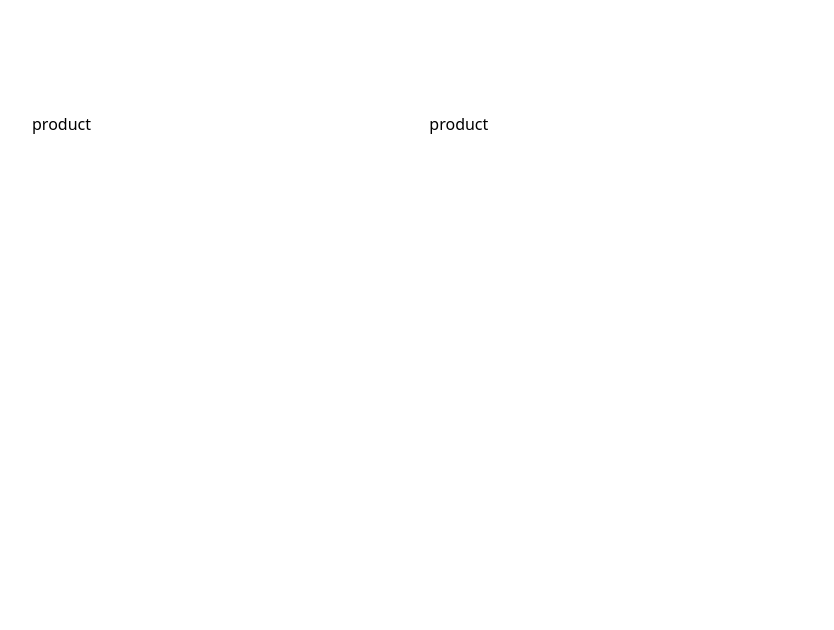
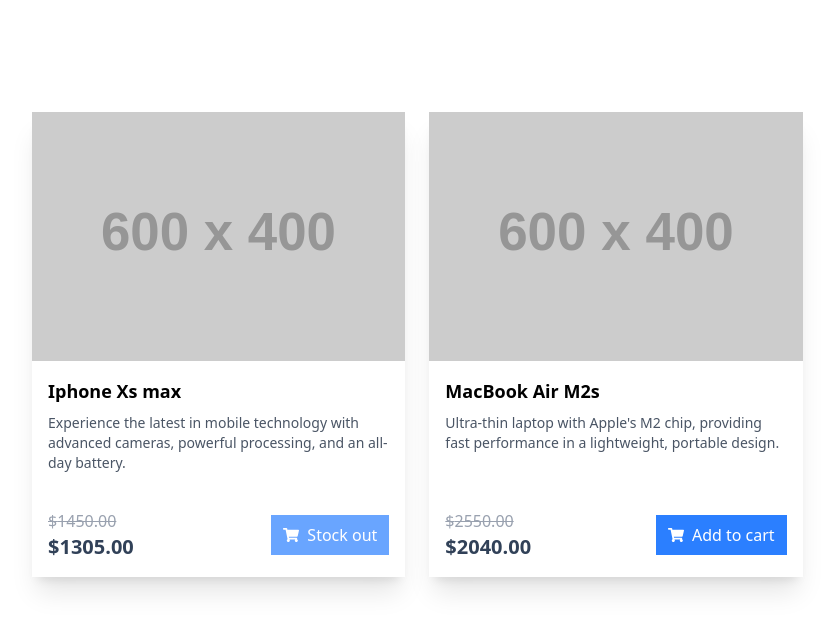
Before and after one commit to Sailesh-developer/Ecommerce-UI, a React (Vite) app: page / in a window 1280 px wide. Shown: the top 630 px of the page, without its empty margins (24-858 px from the left). Built offline with nearby package versions, Linux system fonts and the light colour scheme.

Commit message:
added products to the card and wrote css for them.

```diff
--- a/src/components/ProductCard.jsx
+++ b/src/components/ProductCard.jsx
@@ -1,7 +1,89 @@
-const ProductCard = () => {
+
+import { useState } from "react";
+import { FaShoppingCart } from "react-icons/fa";
+
+
+const ProductCard = ({
+    productId,
+    productName,
+    image,
+    description,
+    quantity,
+    price,
+    discount,
+    specialPrice
+}) => {
+    const [openProductViewModal, setopenProductViewModal] = useState(false);
+    const btnLoader = false;
+    const [selectedViewProduct, setselectedViewProduct] = useState("");
+    const isAvailable = quantity && Number(quantity) > 0;
+
+    const handleProductView = (product) => {
+        setselectedViewProduct(product);
+        setopenProductViewModal(true);
+    }
+
     return(
-        <div>
-            <p>product</p>
+        <div className="shadow-xl overflow-hidden transition-shadow duration-300">
+            <div onClick = {() => {
+                handleProductView({
+                    id: productId,
+                    productName,
+                    image,
+                    description,
+                    quantity,
+                    price,
+                    discount,
+                    specialPrice
+                })
+            }} className="w-full overflow-hidden aspect-[3/2]">
+                <img className="w-full h-full cursor-pointer transition-transform duration-300 transform hover:scale-105"
+                src={image}
+                alt={productName}
+                >
+                </img>
+            </div>
+            <div className="p-4">
+            <h2 onClick={() => {}}
+                className="text-lg font-semibold mb-2 cursor-pointer"
+                >
+            {productName}
+            </h2>
+            <div className="min-h-20 max-h-20">
+            <p className="text-gray-600 text-sm">{description}</p>
+            </div>
+
+            <div className="flex items-center justify-between mt-4">
+            {specialPrice ? (
+                   <div className="flex flex-col">
+                   <span className="text-gray-400 line-through">
+                     ${Number(price).toFixed(2)}
+                    </span>
+                    <span className="text-xl font-bold text-slate-700">
+                     ${Number(specialPrice).toFixed(2)}
+                    </span>
+                   </div>
+            ) : (
+                   <div>
+                     <span className="text-xl font-bold text-slate-700">
+                      {"  "}
+                     ${Number(price).toFixed(2)}
+                    </span>
+                   </div>
+            )
+            }
+
+            <button
+            disabled={!isAvailable || btnLoader}
+            onClick={() => {}}
+            className={`bg-blue-500 ${isAvailable ? "opacity-100 hover:bg-blue-600" : "opacity-70"}
+             text-white py-2 px-3 round-lg items-center transition-colors duration-300 2-36 flex`}>
+                <FaShoppingCart className="mr-2"/>
+                {isAvailable ? "Add to cart" : "Stock out"}
+            </button>
+            </div>
+
+            </div>
         </div>
     );
 }
--- a/src/components/Products.jsx
+++ b/src/components/Products.jsx
@@ -24,7 +24,7 @@
               productName: "MacBook Air M2s",
               image: "https://placehold.co/600x400",
               description: "Ultra-thin laptop with Apple's M2 chip, providing fast performance in a lightweight, portable design.",
-              quantity: 0,
+              quantity: 1,
               price: 2550.0,
               discount: 20.0,
               specialPrice: 2040.0,
```
